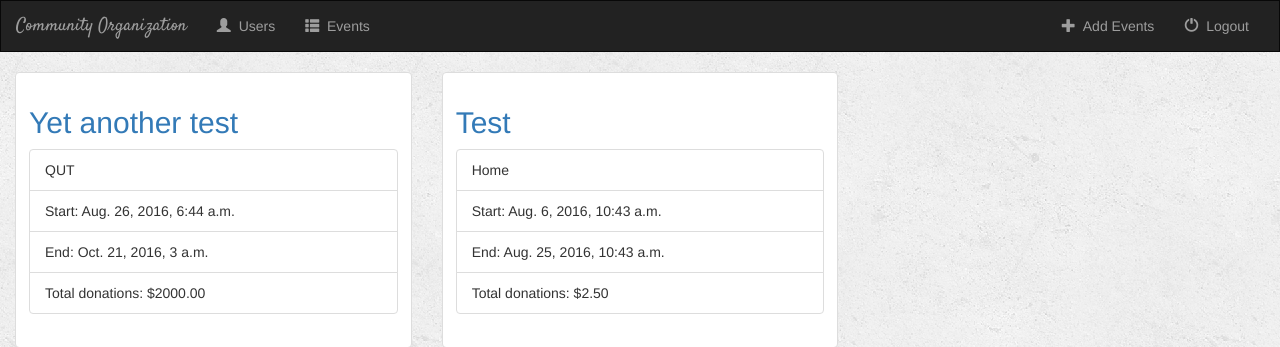
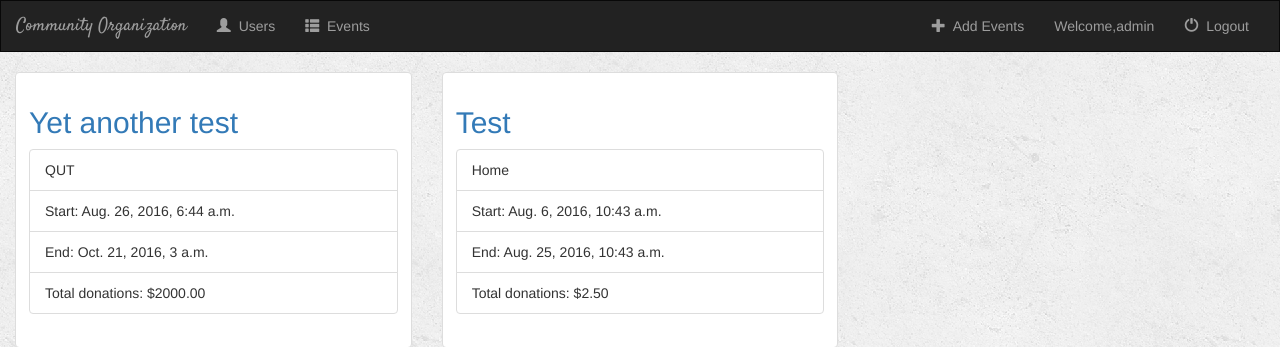
Before and after one commit to ryanmac666/IFB299-Team-Repo, a Django app: page /events/ in a window 1280 px wide. Shown: the top 347 px of the page. Run offline with Django 3.2, Linux system fonts and the light colour scheme; a user stored in the database is signed in; data comes from the database, SQL or seed files in the repository; both versions use the stored data as it was after the commit; some libraries are stand-ins or nearby versions.

Commit message:
Add welcome header for user

```diff
--- a/CommunityOrganization/events/templates/events/base.html
+++ b/CommunityOrganization/events/templates/events/base.html
@@ -47,11 +47,16 @@
                 </li>
                 {% endif %}
                 {% if user.is_authenticated %}
-                <li>
-                    <a href="{% url 'user_logout_view' %}">
-                        <span class="glyphicon glyphicon-off" aria-hidden="true"></span>&nbsp; Logout
-                    </a>
-                </li>
+                    <li>
+                        <a href="#">
+                            Welcome,{{ user.username }}
+                        </a>
+                    </li>
+                    <li>
+                        <a href="{% url 'user_logout_view' %}">
+                            <span class="glyphicon glyphicon-off" aria-hidden="true"></span>&nbsp; Logout
+                        </a>
+                    </li>
                 {% else %}
                 <li class="{% block user_login_active %}{% endblock %}">
                     <a href="{% url 'user_login_view' %}">
```
Also changed, not shown: CommunityOrganization/db.sqlite3.
